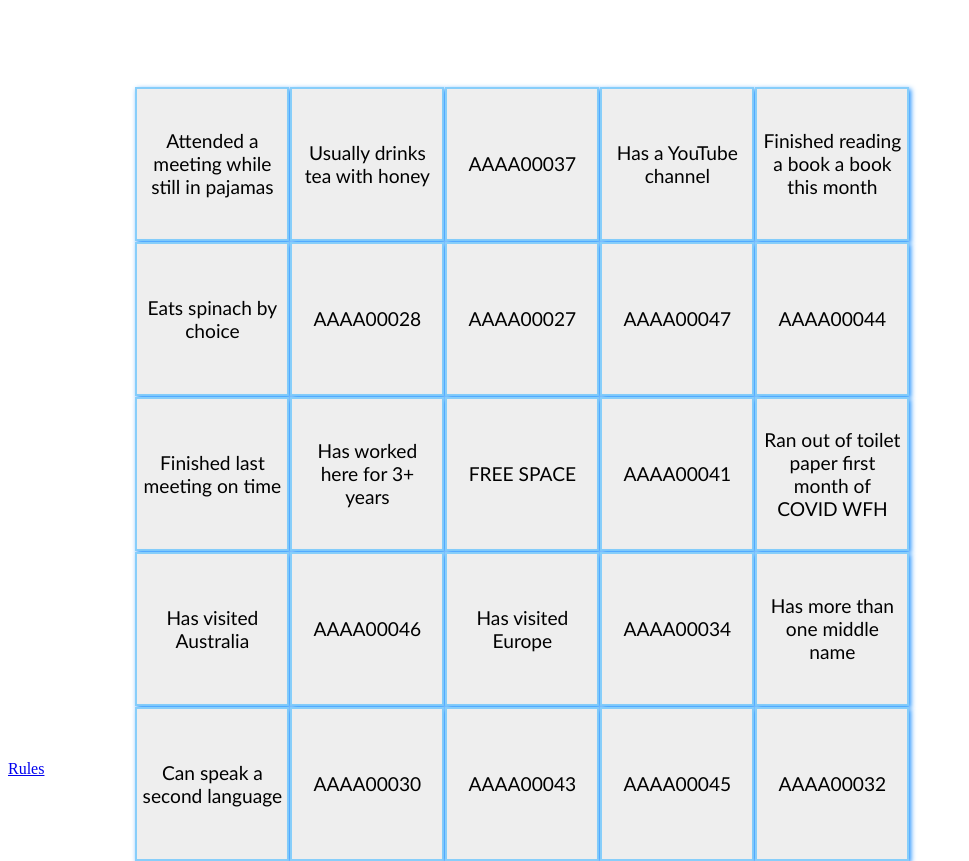
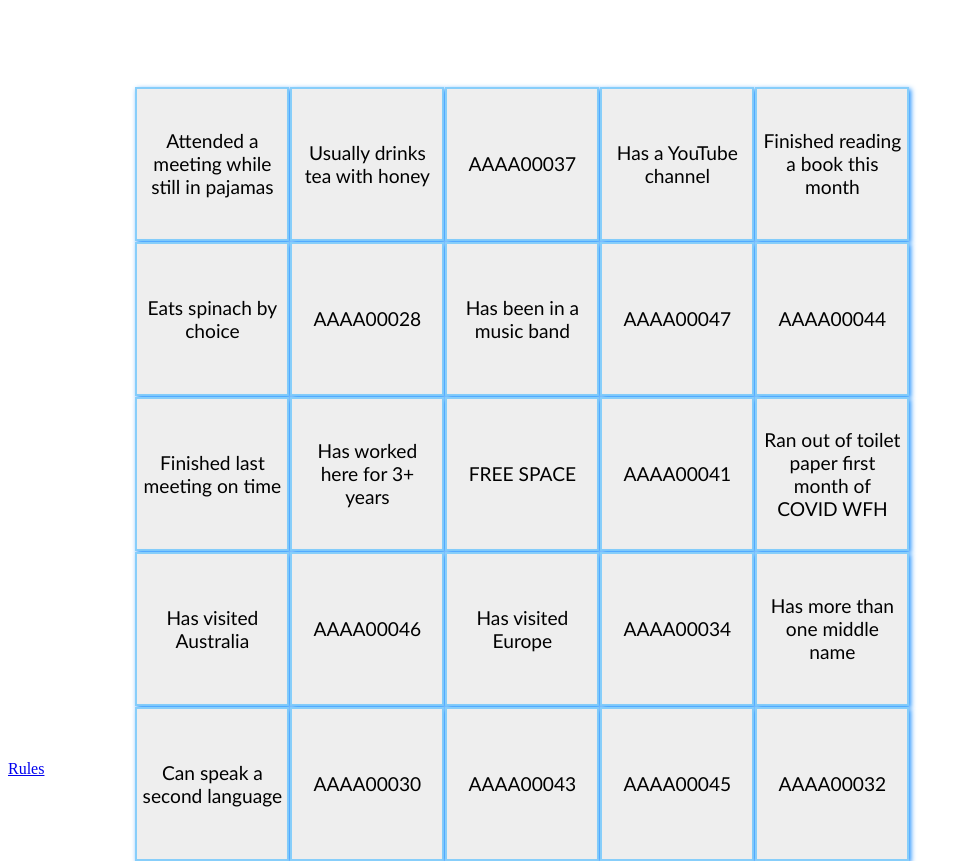
Before and after one commit to andriikhmelkov/zoombingo, a plain HTML site: page index.html in a window 1280 px wide. Shown: the whole page, without its empty margins (0-969 px from the left). Drawn offline with nearby package versions, Linux system fonts and the light colour scheme.

Commit message:
Fix typos, add a few questions

```diff
--- a/index.html
+++ b/index.html
@@ -26,8 +26,8 @@
                     "Has a YouTube channel",
                     "Eats spinach by choice",
                     "Prefers tea over coffee",
-                    "Has more than 1 pet",
-                    "Woke up before 6 am today",
+                    "Has more than one pet",
+                    "Woke up before 6:00AM today",
                     "Can speak a second language",
                     "Has visited Europe",
                     "Has visited China",
@@ -43,13 +43,13 @@
                     "Has more than one middle name",
                     "Started a new hobby during COVID WFH",
                     "Mastered a musical instrument",
-                    "Finished reading a book a book this month",
+                    "Finished reading a book this month",
                     "Not following any sports",
                     "Usually drinks tea with honey",
                     "Liked finale of Game of Thrones",
                     "Ran out of toilet paper first month of COVID WFH",
-                    "AAAA00026",
-                    "AAAA00027",
+                    "Worked in a restaurant while in college",
+                    "Has been in a music band",
                     "AAAA00028",
                     "AAAA00029",
                     "AAAA00030",
```
